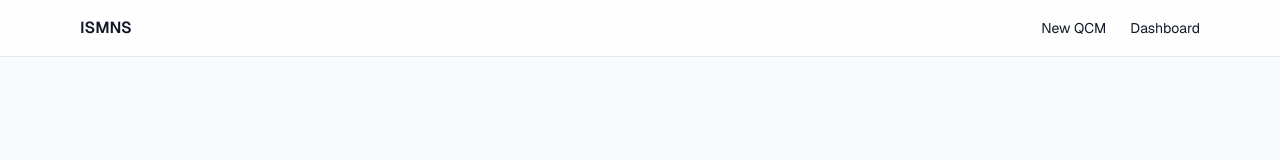
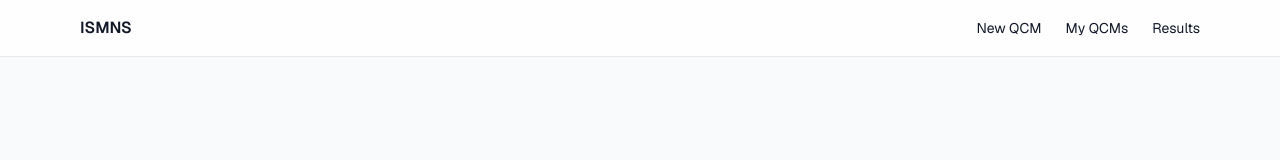
Before and after one commit to mohznzn/ismns-frontend, a Next.js app: page / in a window 1280 px wide. Shown: the top 160 px of the page. Built offline with nearby package versions, Linux system fonts and the light colour scheme.

Commit message:
error time

```diff
--- a/src/app/layout.js
+++ b/src/app/layout.js
@@ -15,20 +15,34 @@ export default function RootLayout({ children }) {
   return (
     <html lang="en" className={`${geistSans.variable} ${geistMono.variable}`}>
       <body className="min-h-screen bg-gray-50 text-gray-900 antialiased font-sans">
+        {/* HEADER (admin/recruteur) */}
         <header className="sticky top-0 z-40 border-b bg-white/80 backdrop-blur">
           <nav className="mx-auto max-w-6xl h-14 px-4 flex items-center justify-between">
             <Link href="/" className="font-semibold hover:opacity-80">ISMNS</Link>
+
+            {/* Liens utiles recruteur */}
             <div className="flex items-center gap-6 text-sm">
+              {/* Créer un nouveau QCM */}
               <Link href="/admin/qcm/new" className="hover:text-blue-600">New QCM</Link>
-              <Link href="/admin/qcm" className="hover:text-blue-600">Dashboard</Link>
+
+              {/* Liste de tous les QCM (hub admin) */}
+              <Link href="/admin/qcm" className="hover:text-blue-600">My QCMs</Link>
+
+              {/* Accès rapide aux résultats (même hub, tu sélectionnes un QCM et cliques 'View results') */}
+              <Link href="/admin/qcm" className="hover:text-blue-600">Results</Link>
+
+              {/* (Optionnel) page d’aide partage, si tu en crées une plus tard */}
+              {/* <Link href="/admin/help" className="hover:text-blue-600">Help</Link> */}
             </div>
           </nav>
         </header>
 
+        {/* CONTENU */}
         <main className="mx-auto max-w-6xl px-4 py-8">
           {children}
         </main>
 
+        {/* FOOTER */}
         <footer className="mx-auto max-w-6xl px-4 py-10 text-sm text-gray-500">
           © {new Date().getFullYear()} ISMNS
         </footer>
--- /dev/null
+++ b/src/app/test/[attemptId]/layout.js
@@ -0,0 +1,5 @@
+// src/app/test/[attemptId]/layout.js
+export default function TestAttemptLayout({ children }) {
+  // AUCUN header/footer ici -> expérience full focus pour le candidat
+  return children;
+}
```
